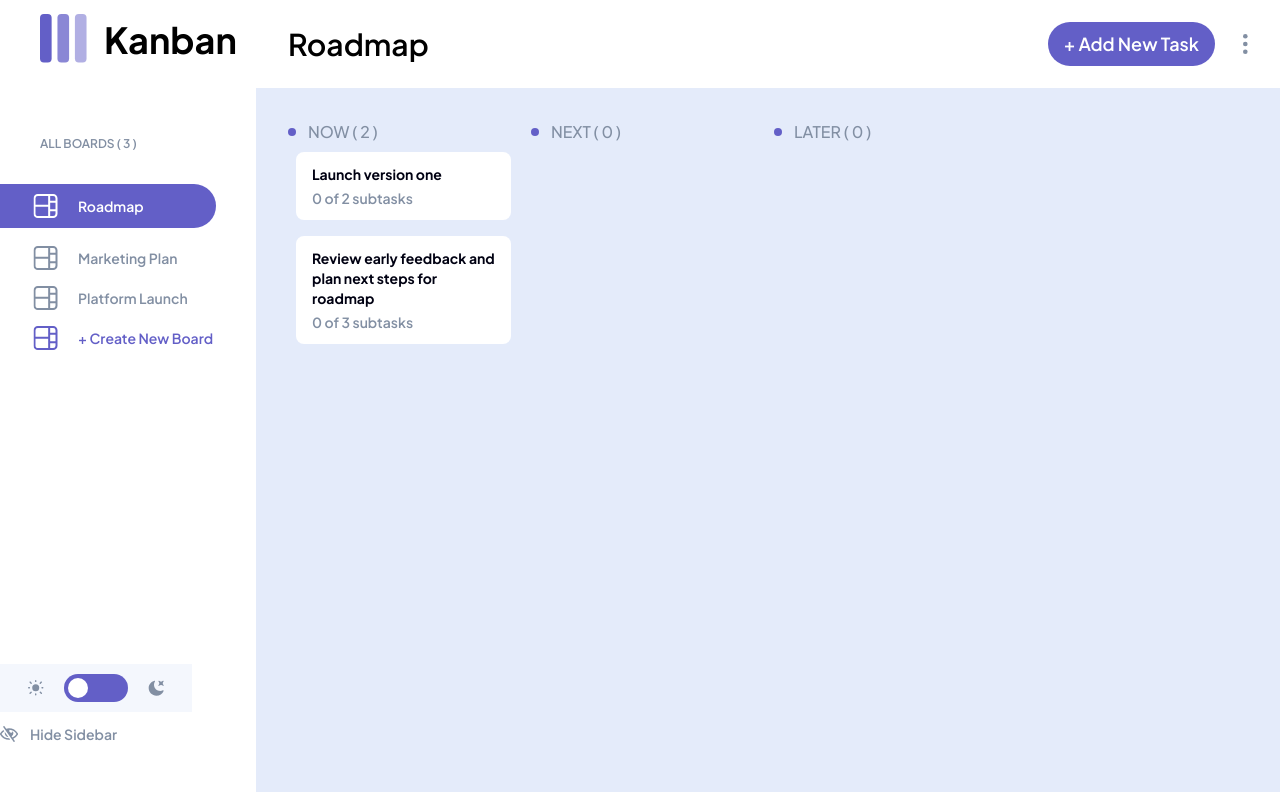
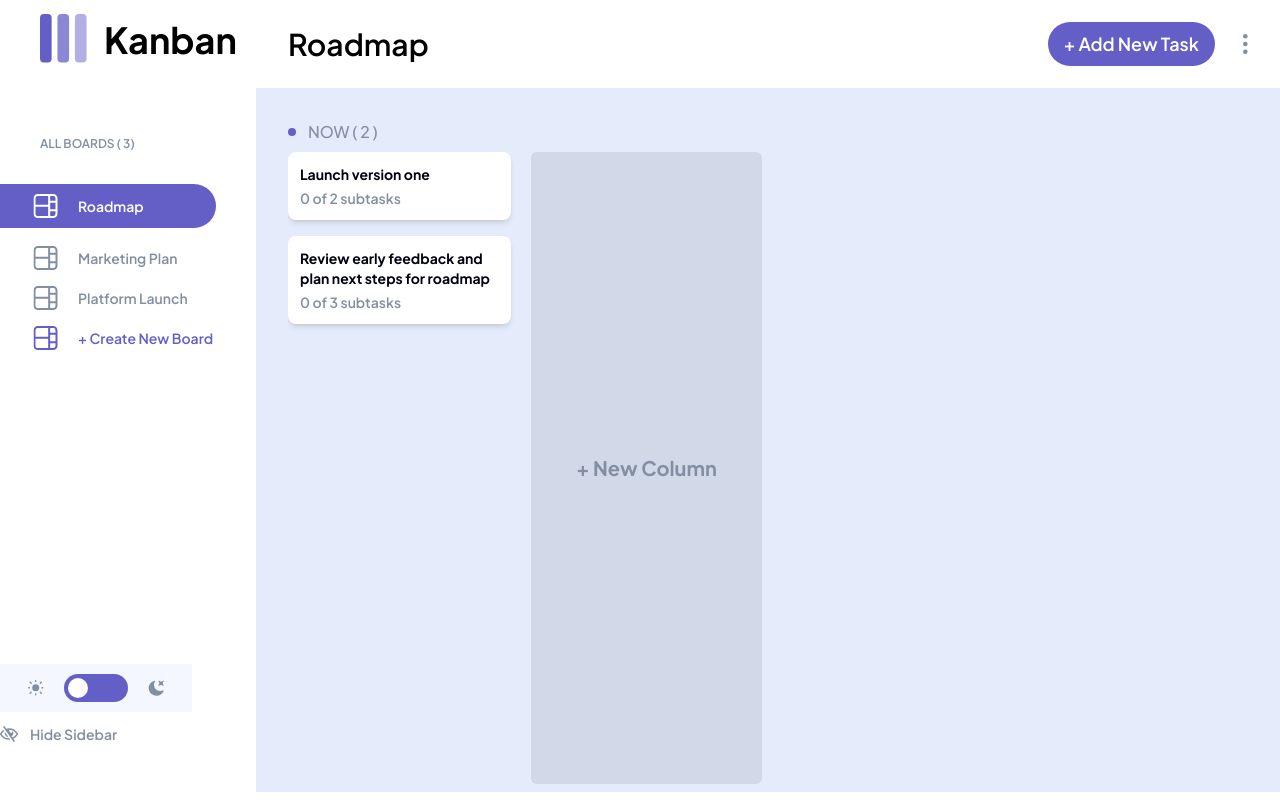
Before and after one commit to Eniola-Bakare/kanban-task-management-app, a React (Vite) app: page / in a window 1280 px wide. Built offline with nearby package versions, Linux system fonts and the light colour scheme.

Commit message:
Refactoring: main bar feats into components

```diff
--- a/src/Contexts/ContextApi.jsx
+++ b/src/Contexts/ContextApi.jsx
@@ -25,7 +25,12 @@ function BoardsContextProvider({ children }) {
   const [newBoard, setNewBoard] = useState({});
 
   useEffect(() => {
-    if (Object.keys(newBoard).length === 0 || !boardName) return;
+    if (
+      Object.keys(newBoard).length === 0 ||
+      !boardName ||
+      boardName.length < 4
+    )
+      return;
     //1. update boards array
     setBoards((prev) => [...prev, newBoard]);
     setCurrentBoard(newBoard);
--- /dev/null
+++ b/src/UIs/AddColumn.jsx
@@ -0,0 +1,21 @@
+import { useBoardsContext } from "../Contexts/ContextApi";
+import Button from "./Button";
+
+function AddColumn() {
+  const { setShowBoardForm } = useBoardsContext();
+  return (
+    <>
+      <p className="text-lg text-grey-scale font-extrabold">
+        This board is empty. Create a new column to get started
+      </p>
+      <div className="">
+        <Button
+          name="+ Add New Column"
+          onClick={() => setShowBoardForm(true)}
+        />
+      </div>
+    </>
+  );
+}
+
+export default AddColumn;
--- a/src/UIs/AddNewBoard.jsx
+++ b/src/UIs/AddNewBoard.jsx
@@ -2,7 +2,7 @@ import { useEffect, useState } from "react";
 import { useBoardsContext } from "../Contexts/ContextApi";
 import Button from "./Button";
 import FormInput from "./FormInput";
-import BoardColumns from "./BoardColumns";
+import BoardInputColumns from "./BoardInputColumns";
 
 function AddNewBoard() {
   const { boardName, setBoardName, columns, setColumns, handleAddBoard } =
@@ -34,7 +34,7 @@ function AddNewBoard() {
           e.stopPropagation();
           setColumns((prev) => [
             ...prev,
-            <BoardColumns
+            <BoardInputColumns
               id={Math.random() * 1000}
               key={Math.random() * 1000}
             />,
--- a/src/UIs/BoardColumns.jsx
+++ b/src/UIs/BoardColumns.jsx
@@ -1,37 +1,15 @@
-import { useState } from "react";
-import { useBoardsContext } from "../Contexts/ContextApi";
+import CurrentBoardDetails from "./CurrentBoardDetails";
 
-function BoardColumns({ id }) {
-  const [columnName, setColumnName] = useState("");
-  const { handleRemoveColumn, setColumnNames, columnNames } =
-    useBoardsContext();
-
+function BoardColumns({ currentBoard }) {
   return (
-    <div className="columns-input w-full flex items-center gap-4 mb-4">
-      <input
-        id={id}
-        value={columnName}
-        onChange={(e) => {
-          setColumnName(e.target.value);
-
-          setColumnNames({ ...columnNames, [id]: e.target.value });
-        }}
-        type="text"
-        placeholder="e.g. To do"
-        className=" border border-grey-scale rounded-md indent-4 p-3 dark:bg-grey-light dark:text-grey-scale font-medium w-[95%]"
-      />
-      <span>
-        {
-          <img
-            src="./icon-cross.svg"
-            alt="cancel icon"
-            onClick={() => {
-              console.log(columnName);
-              handleRemoveColumn(id);
-            }}
-          />
-        }
-      </span>
+    <div className="grid grid-cols-1 md:grid-cols-4 gap-3 w-full h-full items-start overflow-scroll overflow-y-hidden overflow-x-hidden">
+      {currentBoard?.columns?.filter((col) => col?.tasks?.length > 1)
+        .map((eachCol) => (
+          <CurrentBoardDetails eachCol={eachCol} key={eachCol.name} />
+        ))}
+      <div className="add-column-bar bg-grey-scale/20 h-[94%] flex justify-center items-center mt-8 rounded-md">
+        <p className="text-grey-scale font-bold text-xl">+ New Column</p>
+      </div>
     </div>
   );
 }
--- /dev/null
+++ b/src/UIs/BoardInputColumns.jsx
@@ -0,0 +1,39 @@
+import { useState } from "react";
+import { useBoardsContext } from "../Contexts/ContextApi";
+
+function BoardInputColumns({ id }) {
+  const [columnName, setColumnName] = useState("");
+  const { handleRemoveColumn, setColumnNames, columnNames } =
+    useBoardsContext();
+
+  return (
+    <div className="columns-input w-full flex items-center gap-4 mb-4">
+      <input
+        id={id}
+        value={columnName}
+        onChange={(e) => {
+          setColumnName(e.target.value);
+
+          setColumnNames({ ...columnNames, [id]: e.target.value });
+        }}
+        type="text"
+        placeholder="e.g. To do"
+        className=" border border-grey-scale rounded-md indent-4 p-3 dark:bg-grey-light dark:text-grey-scale font-medium w-[95%]"
+      />
+      <span>
+        {
+          <img
+            src="./icon-cross.svg"
+            alt="cancel icon"
+            onClick={() => {
+              console.log(columnName);
+              handleRemoveColumn(id);
+            }}
+          />
+        }
+      </span>
+    </div>
+  );
+}
+
+export default BoardInputColumns;
--- /dev/null
+++ b/src/UIs/CurrentBoardDetails.jsx
@@ -0,0 +1,21 @@
+import Task from "./Task";
+
+function CurrentBoardDetails({ eachCol }) {
+  return (
+    <div className="grid grid-cols-1">
+      {/* column header */}
+      <div className="column-header rounded flex items-center gap-3">
+        <div className="rounded-full bg-purple-primary w-2 h-2"></div>
+        <span className="text-grey-scale font-medium uppercase">
+          {eachCol?.name} ( {eachCol?.tasks?.reduce((acc) => (acc += 1), 0)} )
+        </span>
+      </div>
+      {/* tasks items */}
+      {eachCol?.tasks?.map((task) => (
+        <Task task={task} key={task.title} />
+      ))}
+    </div>
+  );
+}
+
+export default CurrentBoardDetails;
--- a/src/UIs/MainBar.jsx
+++ b/src/UIs/MainBar.jsx
@@ -1,6 +1,8 @@
 import { useBoardsContext } from "../Contexts/ContextApi";
+import AddColumn from "./AddColumn";
+import BoardColumns from "./BoardColumns";
 import Button from "./Button";
-import HeaderDetails from "./HeaderDetails";
+import CurrentBoardDetails from "./CurrentBoardDetails";
 
 function MainBar() {
   const { showSidebar, boards, setShowBoardForm, currentBoard } =
@@ -10,7 +12,11 @@ function MainBar() {
     <div
       className={`bg-neutral w-${
         showSidebar ? "full" : "[80%]"
-      } dark:bg-black-light px-8 h-[100%] flex flex-col items-center gap-6 ${currentBoard?.columns?.length === undefined ? 'justify-center': 'justify-start pt-8'}`}
+      } dark:bg-black-light px-8 h-[100%] flex flex-col items-center gap-6 ${
+        currentBoard?.columns?.length === 0
+          ? "justify-center "
+          : "justify-start pt-8"
+      }`}
     >
       {currentBoard?.columns?.length === undefined ? (
         <>
@@ -29,61 +35,10 @@ function MainBar() {
           </div>
         </>
       ) : currentBoard?.columns.length > 0 ? (
-        // <p className="text-lg text-grey-scale font-extrabold">
-        //   {" "}
-        //   More than 0 col
-        // </p>
-        <div className="grid grid-cols-1 md:grid-cols-4 gap-3 w-full items-start overflow-scroll scrollbar-none">
-          {currentBoard.columns.map((eachCol) => (
-            <div className="grid grid-cols-1" key={eachCol.name}>
-              {/* column header */}
-              <div className="column-header rounded flex items-center gap-3">
-                <div className="rounded-full bg-purple-primary w-2 h-2"></div>
-                <span className="text-grey-scale font-medium uppercase">
-                  {eachCol.name} ({" "}
-                  {eachCol?.tasks?.reduce((acc) => (acc += 1), 0)} )
-                </span>
-              </div>
-              {/* tasks items */}
-              {eachCol?.tasks?.map((task) => (
-                <div
-                  key={task.title}
-                  className="bg-white m-2 rounded-lg px-4 py-3 "
-                >
-                  <p className="font-bold text-black text-sm"> {task.title}</p>
-                  <p className="number-of-substacks font-semibold mt-1 text-sm text-grey-scale">
-                    <span>0 of {task?.subtasks.reduce((acc, curr) => (acc += 1), 0)} subtasks</span>
-                  </p>
-                </div>
-              ))}
-            </div>
-          ))}
-        </div>
+        <BoardColumns currentBoard={currentBoard} />
       ) : (
-        <>
-          <p className="text-lg text-grey-scale font-extrabold">
-            empty columns!!
-          </p>
-          <div className="">
-            <Button
-              name="+ Add New Column"
-              onClick={() => setShowBoardForm(true)}
-            />
-          </div>
-        </>
+        <AddColumn />
       )}
-      {/* <div className="">
-        <Button
-          name={`${
-            boards.length === 0 ? "+ Create New Board" : "+ Add New Column"
-          }`}
-          onClick={
-            boards.length === 0
-              ? () => setShowBoardForm(true)
-              : console.log("cominggg")
-          }
-        />
-      </div> */}
     </div>
   );
 }
--- a/src/UIs/Sidebar.jsx
+++ b/src/UIs/Sidebar.jsx
@@ -1,7 +1,6 @@
 import { useBoardsContext } from "../Contexts/ContextApi";
 import BoardIcon from "../icons/BoardIcon";
 import Toggler from "./Toggler";
-// import { boards as boardsData } from "../data";
 
 function Sidebar() {
   const { setShowBoardForm, boards, setCurrentBoard, currentBoard } =
@@ -15,7 +14,7 @@ function Sidebar() {
       className={`  w-[20%] h-[100%] dark:border-r-2 dark:border-r-grey-light pt-12 pr-10 flex flex-col relative dark:bg-grey-dark`}
     >
       <p className="mb-8 font-semibold text-grey-scale text-xs pl-10">
-        ALL BOARDS ( {totalBoards} )
+        ALL BOARDS ( {totalBoards})
       </p>
       <section className="boards" key="boards">
         {boards
--- /dev/null
+++ b/src/UIs/Task.jsx
@@ -0,0 +1,17 @@
+function Task({ task }) {
+  return (
+    <div className="bg-white m-2 rounded-lg px-3 py-3 shadow-md hover:shadow-lg transition-transform transform hover:scale-105 dark:bg-grey-dark ml-0">
+      <p className="font-bold text-black text-sm dark:text-white">
+        {" "}
+        {task.title}
+      </p>
+      <p className="number-of-substacks font-semibold mt-1 text-sm text-grey-scale">
+        <span>
+          0 of {task?.subtasks.reduce((acc, curr) => (acc += 1), 0)} subtasks
+        </span>
+      </p>
+    </div>
+  );
+}
+
+export default Task;
```
